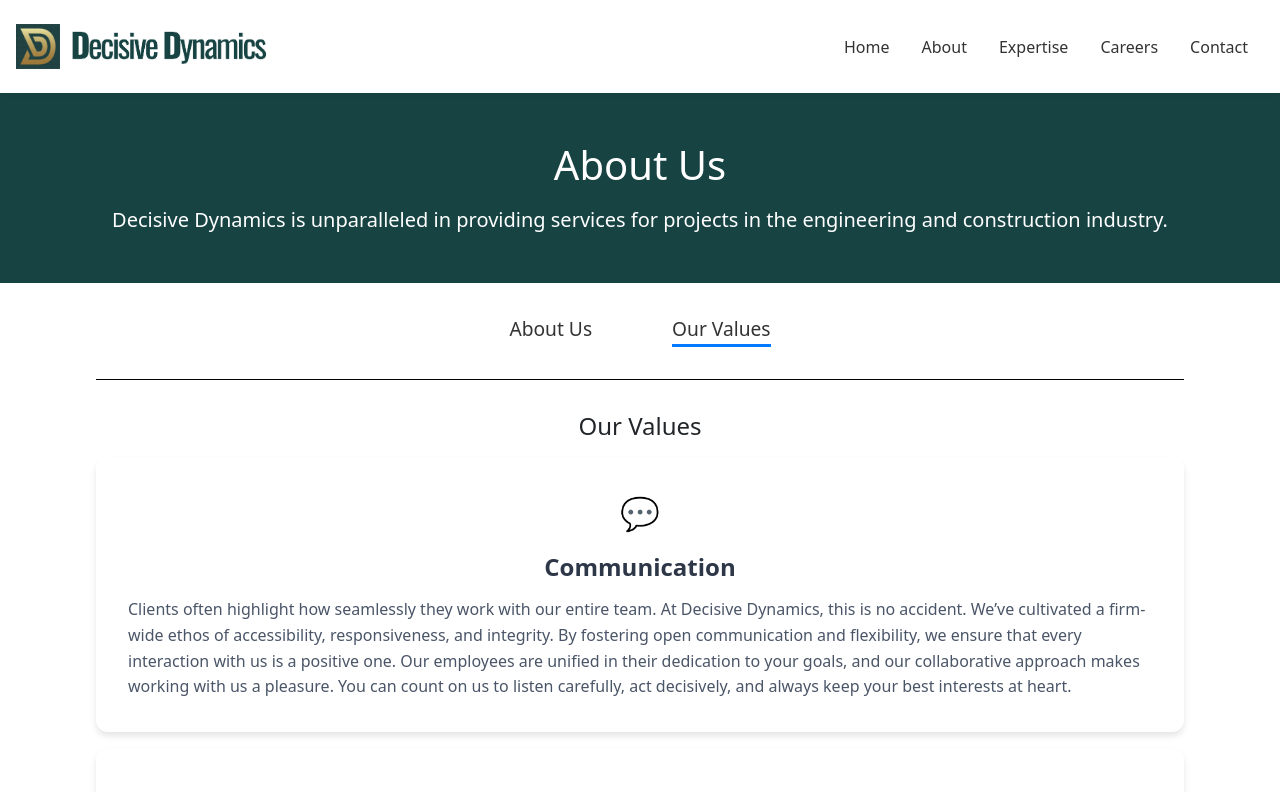
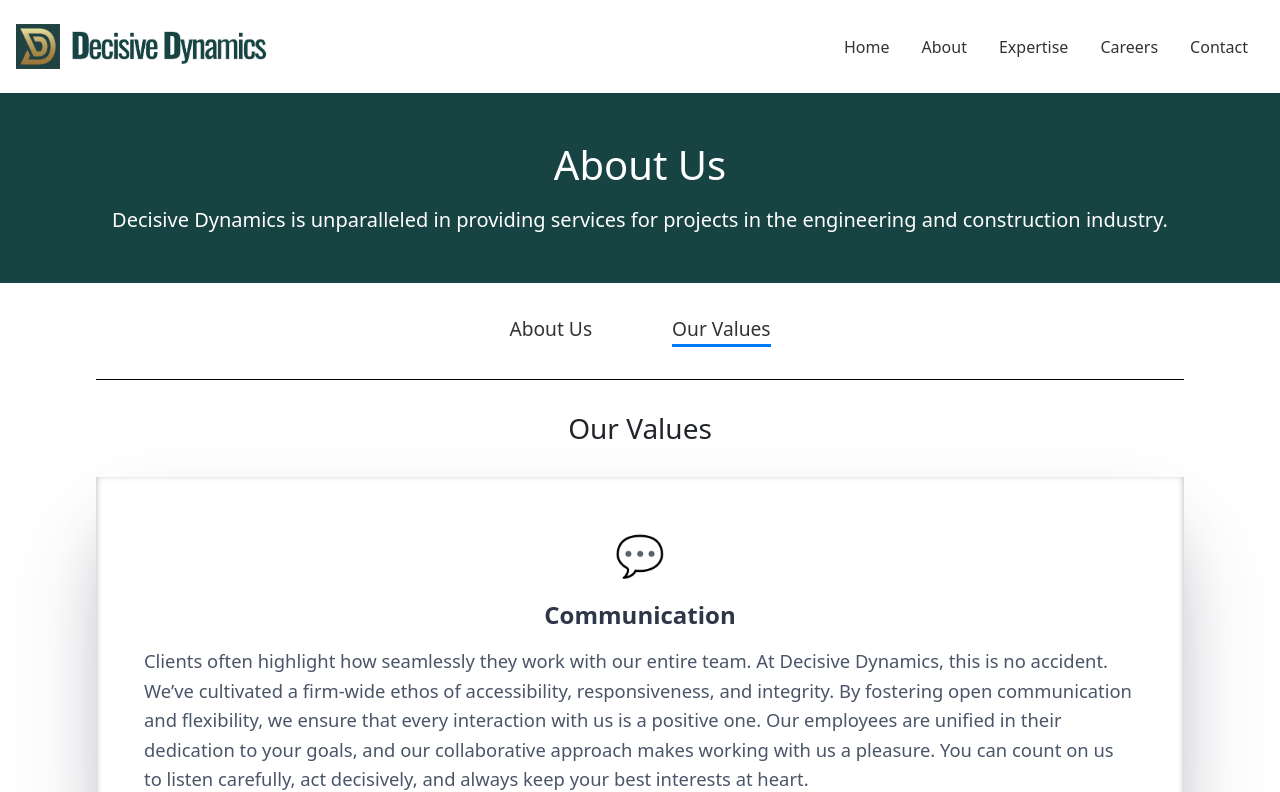
Before and after one commit to dustin-doherty/Decisive-Dynamics-Website, a React (Vite) app: page /about/values in a window 1280 px wide. Shown: the top 792 px of the page. Built offline with nearby package versions, Linux system fonts and the light colour scheme; a web font is replaced by a local one.

Commit message:
Updates suggested by PR team

```diff
--- a/src/components/about/AboutValues.tsx
+++ b/src/components/about/AboutValues.tsx
@@ -3,7 +3,7 @@ import React from "react";
 import "../../styles/contactsection.css";
 
 import AboutNavigation from "../../components/about/AboutNavigation";
-import CoreValueCard from "../../components/CoreValueCard";
+import CoreValueCard from "./CoreValueCard";
 import coreValueList from "../../data/coreValuesList";
 import ContactSection from "../ContactSection";
 
--- a/src/components/CoreValueCard.tsx
+++ b/src/components/about/CoreValueCard.tsx
@@ -1,5 +1,5 @@
-import { CoreValue } from "../data/coreValuesList";
-import "../styles/coreValueCard.css";
+import { CoreValue } from "../../data/coreValuesList";
+import "../../styles/coreValueCard.css";
 
 interface CareValueProps {
     value: CoreValue;
--- a/src/data/testimonialsList.ts
+++ b/src/data/testimonialsList.ts
@@ -12,7 +12,7 @@ const testimonials: Testimonial[] = [
         education: "MBA",
         position: "Construction Manager",
         company: "United States Navy (retired)",
-        description: "Dustin delt with everyone using his outstanding management and creative design skills saving the client time and money, especially when he thinks out of the box"
+        description: "Dustin dealt with everyone using his outstanding management and creative design skills saving the client time and money, especially when he thinks out of the box"
     },
     {
         name: "Mark Setterlin",
--- a/src/pages/CareersPage.tsx
+++ b/src/pages/CareersPage.tsx
@@ -73,7 +73,7 @@ const CareersPage: React.FC = () => {
                     <p className='careers-page__life-text'>
                         We believe that great work starts with great people. Our supportive leadership, transparent communication, and
                         emphasis on work-life balance create a culture where passion and performance go hand-in-hand. From team lunches
-                        to community service events, we foster meaningful connections inside and outside the workplace.
+                        to community events, we foster meaningful connections inside and outside the workplace.
                     </p>
                 </section>
 
@@ -81,8 +81,7 @@ const CareersPage: React.FC = () => {
                 <section className='careers-page__spotlight-section'>
                     <h3 className='careers-page__spotlight-headline'>Our Leadership Philosophy</h3>
                     <blockquote className='careers-page__spotlight-quote'>
-                        “There’s something powerful about working for a firm where your ideas are heard and your work directly contributes to
-                        community improvement. That’s why I love being part of the Decisive Dynamics team.”
+                        “Insert quote from Dustin.”
                     </blockquote>
                     <p className='careers-page__spotlight-name'>— Dustin Doherty, Owner and CEO</p>
                 </section>
--- a/src/styles/aboutpage.css
+++ b/src/styles/aboutpage.css
@@ -132,7 +132,7 @@
 }
 
 .about-page__intro-headline {
-  font-size: 150%;
+  font-size: 1.5rem;
   margin-bottom: 1rem;
 }
 
@@ -141,6 +141,7 @@
 }
 
 .about-page__intro-text {
+  font-size: 1rem;
   margin-bottom: 1rem;
 }
 
@@ -173,6 +174,12 @@
   .about-page__intro-main-container {
     margin-right: 2rem;
   }
+  .about-page__intro-headline {
+    font-size: 1.75rem;
+  }
+  .about-page__intro-text {
+    font-size: 1.15rem;
+  }
 }
 
 @media (min-width: 1028px) {
@@ -193,77 +200,6 @@
   }
 }
 
-/* Firm History Section */
-
-.about-page__history-section {
-  margin: 2rem 1rem;
-  display: flex;
-  flex-direction: column;
-  align-items: center;
-  justify-content: center;
-}
-
-.about-page__history-headline {
-  font-size: 150%;
-  margin-bottom: 1rem;
-}
-
-.about-page__history-text-container {
-  font-size: 100%;
-}
-
-.about-page__history-text {
-  margin-bottom: 1rem;
-}
-
-.about-page__history-image-container {
-  width: 100%;
-  max-width: 400px;
-  aspect-ratio: 1 / 1;
-  overflow: hidden;
-}
-
-.about-page__history-image {
-  width: 100%;
-  height: 100%;
-  object-fit: cover;
-  display: block;
-}
-
-@media (min-width: 768px) {
-  .about-page__history-section {
-    margin: 2rem;
-    flex-direction: row;
-  }
-  .about-page__history-image-container {
-    width: 250px;
-    height: 250px;
-    padding-bottom: 0;
-    flex-shrink: 0;
-  }
-  .about-page__history-main-container {
-    margin-right: 2rem;
-  }
-}
-
-@media (min-width: 1028px) {
-  .about-page__history-section {
-    margin: 2rem 4rem;
-  }
-}
-
-@media (min-width: 1200px) {
-  .about-page__history-section {
-    margin: 2rem 6rem;
-  }
-}
-
-@media (min-width: 1500px) {
-  .about-page__history-section {
-    margin: 2rem 12rem;
-  }
-}
-
 /* Leadership Section */
 
 .about-page__leadership-section {
@@ -275,7 +211,7 @@
 }
 
 .about-page__leadership-headline {
-  font-size: 150%;
+  font-size: 1.5rem;
   margin-bottom: 1rem;
 }
 
@@ -284,6 +220,7 @@
 }
 
 .about-page__leadership-text {
+  font-size: 1rem;
   margin-bottom: 1rem;
 }
 
@@ -316,6 +253,12 @@
   .about-page__leadership-main-container {
     margin-right: 2rem;
   }
+  .about-page__leadership-headline {
+    font-size: 1.75rem;
+  }
+  .about-page__leadership-text {
+    font-size: 1.15rem;
+  }
 }
 
 @media (min-width: 1028px) {
@@ -336,6 +279,84 @@
   }
 }
 
+/* Firm History Section */
+
+.about-page__history-section {
+  margin: 2rem 1rem;
+  display: flex;
+  flex-direction: column;
+  align-items: center;
+  justify-content: center;
+}
+
+.about-page__history-headline {
+  font-size: 1.5rem;
+  margin-bottom: 1rem;
+}
+
+.about-page__history-text-container {
+  font-size: 100%;
+}
+
+.about-page__history-text {
+  font-size: 1rem;
+  margin-bottom: 1rem;
+}
+
+.about-page__history-image-container {
+  width: 100%;
+  max-width: 400px;
+  aspect-ratio: 1 / 1;
+  overflow: hidden;
+}
+
+.about-page__history-image {
+  width: 100%;
+  height: 100%;
+  object-fit: cover;
+  display: block;
+}
+
+@media (min-width: 768px) {
+  .about-page__history-section {
+    margin: 2rem;
+    flex-direction: row;
+  }
+  .about-page__history-image-container {
+    width: 250px;
+    height: 250px;
+    padding-bottom: 0;
+    flex-shrink: 0;
+  }
+  .about-page__history-main-container {
+    margin-right: 2rem;
+  }
+  .about-page__history-headline {
+    font-size: 1.75rem;
+  }
+  .about-page__history-text {
+    font-size: 1.15rem;
+  }
+}
+
+@media (min-width: 1028px) {
+  .about-page__history-section {
+    margin: 2rem 4rem;
+  }
+}
+
+@media (min-width: 1200px) {
+  .about-page__history-section {
+    margin: 2rem 6rem;
+  }
+}
+
+@media (min-width: 1500px) {
+  .about-page__history-section {
+    margin: 2rem 12rem;
+  }
+}
+
 /* Core Values Section */
 
 .about-page__values-section {
@@ -349,14 +370,17 @@
 }
 
 .about-page__values-headline {
-  font-size: 150%;
+  font-size: 1.5rem;
   text-align: center;
-  margin-bottom: 1rem;
+  margin-bottom: 2rem;
 }
 
 @media (min-width: 768px) {
   .about-page__values-section {
     margin: 2rem
+  }
+  .about-page__values-headline {
+    font-size: 1.75rem;
   }
 }
 
--- a/src/styles/coreValueCard.css
+++ b/src/styles/coreValueCard.css
@@ -6,16 +6,10 @@
 
 .core-value__card-container {
     background: white;
-    border-radius: 12px;
     padding: 2rem;
-    box-shadow: 0 4px 6px rgba(0, 0, 0, 0.1);
-    transition: transform 0.2s ease, box-shadow 0.2s ease;
-    cursor: pointer;
-}
-
-.core-value__card-container:hover {
-    transform: translateY(-2px);
-    box-shadow: 0 8px 12px var(--color-deep-teal);
+    box-shadow: rgba(50, 50, 93, 0.25) 0px 50px 100px -20px,
+    rgba(0, 0, 0, 0.3) 0px 30px 60px -30px,
+    rgba(10, 37, 64, 0.35) 0px -2px 6px 0px inset;
 }
 
 .core-value__content {
@@ -31,15 +25,30 @@
 
 .core-value__headline {
     text-align: center;
-    font-size: 1.5rem;
+    font-size: 1.2rem;
     font-weight: 600;
     color: #2d3748;
     margin: 0;
 }
 
 .core-value__text {
-    font-size: 1rem;
+    font-size: 0.95rem;
     line-height: 1.6;
     color: #4a5568;
     margin: 0;
 }
+
+@media screen and (min-width: 768px) {
+    .core-value__card-container {
+        padding: 3rem;
+    }
+    .core-value__icon {
+        font-size: 2.5rem;
+    }
+    .core-value__headline {
+        font-size: 1.5rem;
+    }
+    .core-value__text {
+        font-size: 1.15rem;
+    }
+}
--- a/src/styles/homepage.css
+++ b/src/styles/homepage.css
@@ -203,6 +203,7 @@
 
 @media screen and (min-width: 1024px) {
   .expertise-section__text {
+    font-size: 130%;
     max-width: 80%;
   }
 }
@@ -287,7 +288,7 @@
     font-size: 225%;
   }
   .service-section__text1, .service-section__text2 {
-    font-size: 115%;
+    font-size: 120%;
   }
 }
 
@@ -316,7 +317,7 @@
     font-size: 250%;
   }
   .service-section__text1, .service-section__text2 {
-    font-size: 120%;
+    font-size: 130%;
   }
 }
 
@@ -324,17 +325,11 @@
   .service-section__headline {
     font-size: 275%;
   }
-  .service-section__text1, .service-section__text2 {
-    font-size: 125%;
-  }
 }
 
 @media screen and (min-width: 1200px) {
   .service-section__headline {
     font-size: 300%;
-  }
-  .service-section__text1, .service-section__text2 {
-    font-size: 130%;
   }
 }
 
@@ -424,6 +419,9 @@
   .testimonials-section__subheadline {
     font-size: 125%;
   }
+  .testimonials-section__description {
+    font-size: 120%;
+  }
 }
 
 @media screen and (min-width: 1024px) {
@@ -443,7 +441,7 @@
     margin-bottom: 0;
   }
   .testimonials-section__description {
-    font-size: 115%;
+    font-size: 130%;
   }
 }
 
```
Also changed, not shown: src/components/about/AboutGeneral.tsx (+41 -35 lines).
